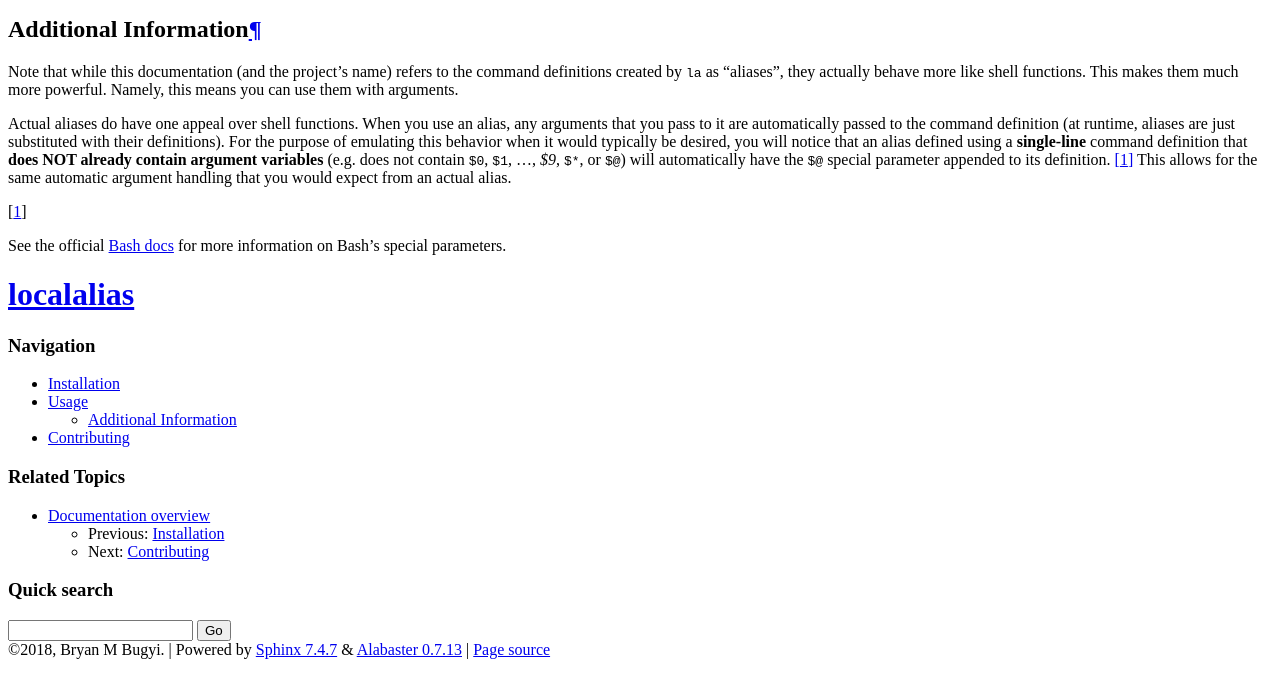
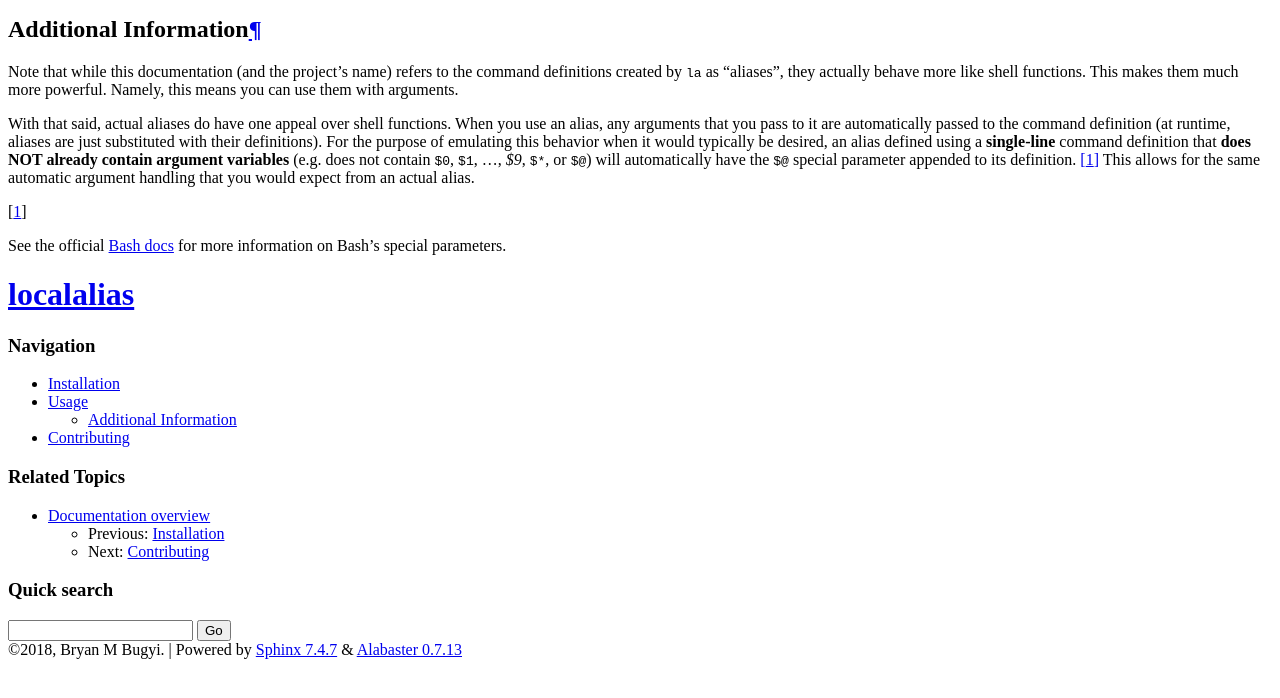
Before and after one commit to bbugyi200/funky, a Sphinx documentation site: the page built from docs/usage.rst, in a window 1280 px wide, cut to the strip 171-869 px from the top of the page. Built offline with Sphinx 7.4.7, drawn with Linux system fonts in a browser that asks for light colours.

Commit message:
Docs: final touchups to documentation

```diff
--- a/docs/_static/custom.css
+++ b/docs/_static/custom.css
@@ -8,6 +8,6 @@
    }
 
    .wy-table-responsive {
-      overflow: scroll !important;
+      overflow: visible !important;
    }
 }
--- a/docs/conf.py
+++ b/docs/conf.py
@@ -77,6 +77,9 @@ language = None
 exclude_patterns = ['_build', 'Thumbs.db', '.DS_Store']
 
 html_sidebars = {'**': ['about.html', 'navigation.html', 'relations.html', 'searchbox.html']}
+
+# If true, links to the reST sources are added to the pages.
+html_show_sourcelink = False
 
 # The name of the Pygments (syntax highlighting) style to use.
 pygments_style = 'sphinx'
--- /dev/null
+++ b/docs/requirements.txt
@@ -0,0 +1,3 @@
+Sphinx==1.7.5
+sphinx-argparse==0.2.2
+sphinxcontrib-websupport==1.0.1
--- a/docs/usage.rst
+++ b/docs/usage.rst
@@ -22,16 +20,17 @@ Note that while this documentation (and the project's name) refers to the comman
 created by ``la`` as "aliases", they actually behave more like shell functions. This makes them
 much more powerful. Namely, this means you can use them with arguments.
 
-Actual aliases do have one appeal over shell functions. When you use an alias, any arguments that
-you pass to it are automatically passed to the command definition (at runtime, aliases are just
-substituted with their definitions). For the purpose of emulating this behavior when it would
-typically be desired, you will notice that an alias defined using a **single-line** command
-definition that **does NOT already contain argument variables** (e.g. does not contain ``$0``,
-``$1``, ..., `$9`, ``$*``, or ``$@``) will automatically have the ``$@`` special parameter appended
-to its definition. [#]_ This allows for the same automatic argument handling that you would expect
-from an actual alias.
+With that said, actual aliases do have one appeal over shell functions. When you use an alias, any
+arguments that you pass to it are automatically passed to the command definition (at runtime,
+aliases are just substituted with their definitions). For the purpose of emulating this behavior
+when it would typically be desired, an alias defined using a **single-line** command definition
+that **does NOT already contain argument variables** (e.g. does not contain ``$0``, ``$1``, ...,
+`$9`, ``$*``, or ``$@``) will automatically have the ``$@`` special parameter appended to its
+definition. [#]_ This allows for the same automatic argument handling that you would expect from an
+actual alias.
 
 .. _Bash docs: https://www.gnu.org/software/bash/manual/html_node/Special-Parameters.html
-.. _installation: https://localalias.readthedocs.io/en/latest/installation.html
+.. _installation:
+   https://localalias.readthedocs.io/en/latest/installation.html#additional-steps-required
 
 .. [#] See the official `Bash docs`_ for more information on Bash's special parameters.
```
Also changed, not shown: other parts of docs/usage.rst (+1 -3 lines), README.rst (+22 -15 lines), docs/img/demo.txt (+3 -4 lines), docs/installation.rst (+12 -9 lines), docs/img/demo.gif.
